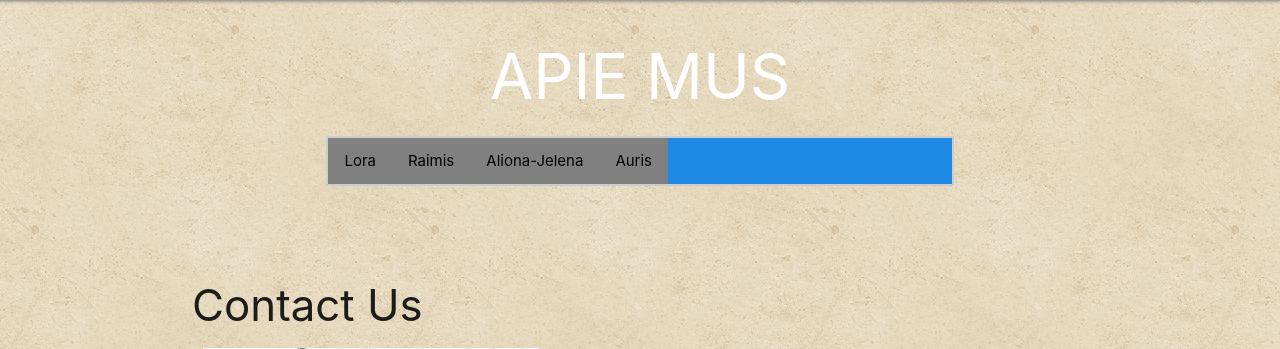
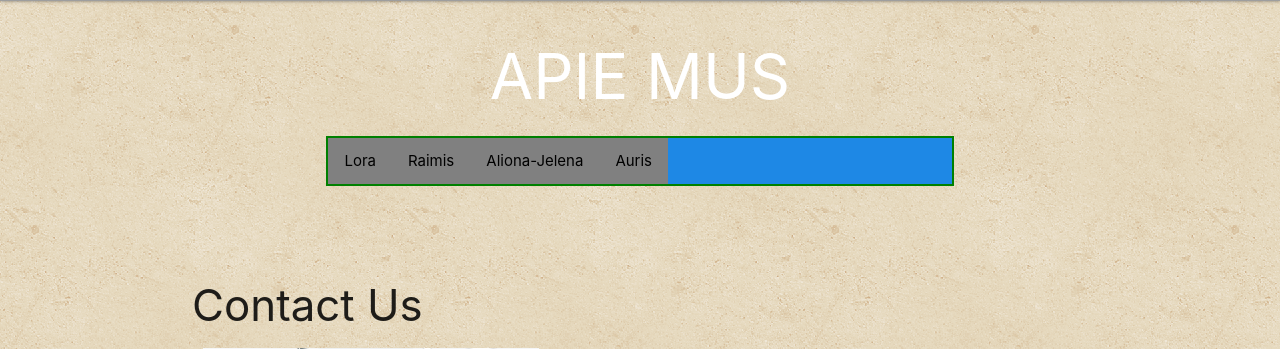
Before and after one commit to N0NCore/final-project, a PHP site: page /apie.php in a window 1280 px wide. Shown: the part 128-477 px from the top of the page. Run offline with PHP 8.4, Linux system fonts and the light colour scheme.

Commit message:
Update style.css

```diff
--- a/styles/style.css
+++ b/styles/style.css
@@ -101,14 +101,13 @@ border:
 
 .naujienulinija {
 
-	border: solid 2px #ccc;
-	background-color: #C2A8BE;
+	border: solid 2px green;
 }
 
 /* Style the tab */
 .tab {
   overflow: hidden;
-  border: 2px solid #ccc;
+  border: 2px solid green;
   background-color: #f1f1f1;
 }
 
```
